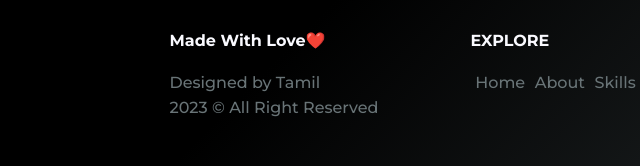
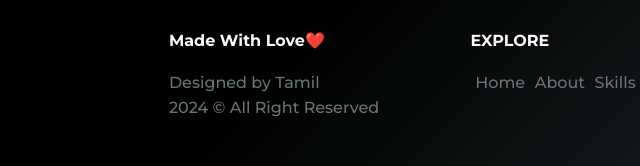
Before and after one commit to pstamil/Tamil-portfolio, a plain HTML site: page index.html in a window 1280 px wide. Shown: the part 3348-3514 px from the top of the page, 14-654 px from the left. Drawn offline with nearby package versions, Linux system fonts and the light colour scheme.

Commit message:
Update index.html

```diff
--- a/index.html
+++ b/index.html
@@ -229,7 +229,7 @@
         <div class="footer__data">
           <h2 class="footer__title">Made With Love❤️</h2>
           <p class="footer__text">
-            Designed by Tamil<br />2023 &copy; All Right Reserved
+            Designed by Tamil<br /><script type="text/javascript">var year = new Date();document.write(year.getFullYear());</script> &copy; All Right Reserved
           </p>
         </div>
 
```
